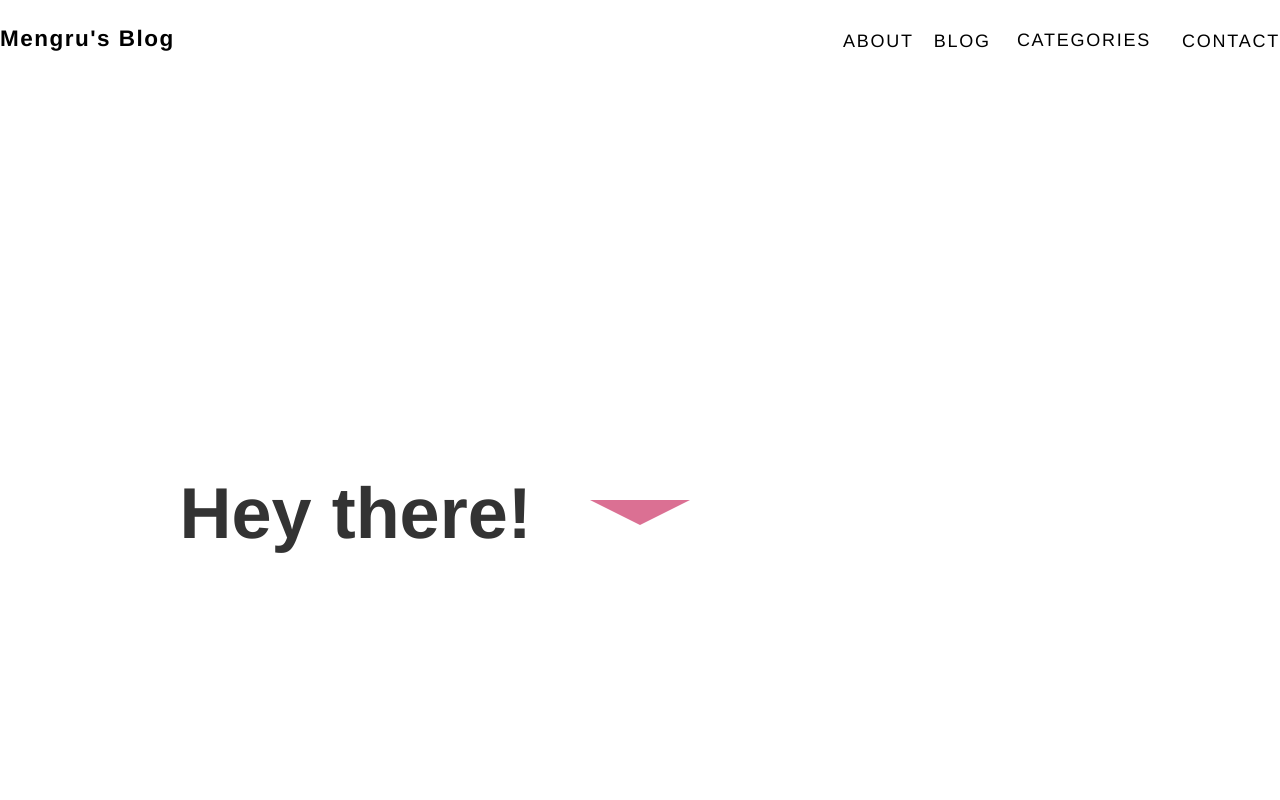
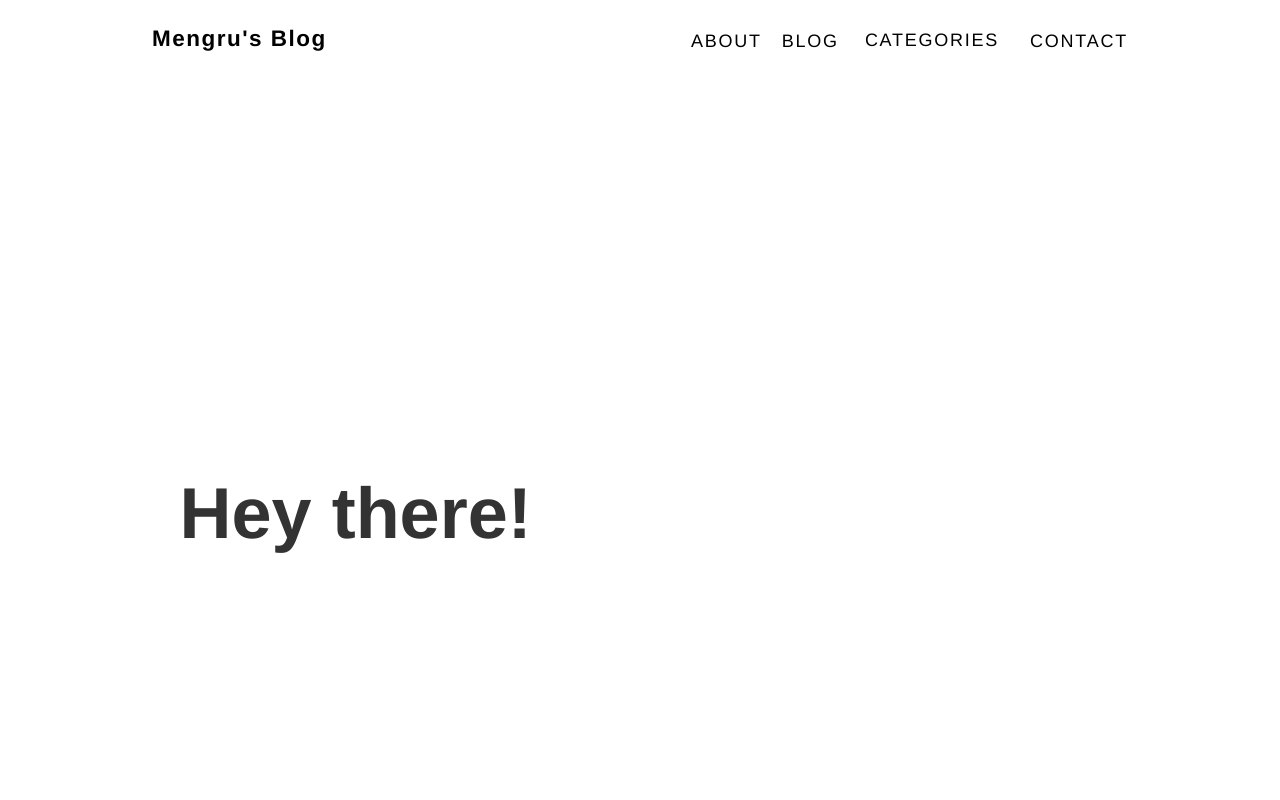
Before and after one commit to venemr/personal_blog, a Gatsby site: page / in a window 1280 px wide. Shown: the top 800 px of the page. Built offline with nearby package versions, Linux system fonts and the light colour scheme; Gatsby itself is replaced by a stand-in of ours.

Commit message:
uncomment container css

```diff
--- a/src/pages/index.js
+++ b/src/pages/index.js
@@ -23,7 +23,10 @@ const ColoredLine = ({ color }) => (
 const IndexPage = () => (
   <Layout>
     <SEO title="Homepage" />
-    <Banner />
+    <div>
+       <Banner />
+    </div>
+
 
     <div className='profile-container'>
 
--- a/src/styles/styles.scss
+++ b/src/styles/styles.scss
@@ -12,23 +12,23 @@ html, body {
     font-size: 16px;
 }
 
-// .container {
-//     width: 100%;
-//     // min-width: 1200px;
-//     margin: 0 auto;
-//     @media(max-width: 1440px){
-//         width: 1280px;
-//         min-width: 1280px;
-//     }
-//     @media(max-width: 1280px){
-//         width: 976px;
-//         min-width: 976px;
-//     }
-//     @media(max-width: 976px){
-//         width: 768px;
-//         min-width: 768px;
-//     }
-// }
+.container {
+    width: 100%;
+    // min-width: 1200px;
+    margin: 0 auto;
+    @media(max-width: 1440px){
+        width: 1280px;
+        min-width: 1280px;
+    }
+    @media(max-width: 1280px){
+        width: 976px;
+        min-width: 976px;
+    }
+    @media(max-width: 976px){
+        width: 768px;
+        min-width: 768px;
+    }
+}
 
 .profile-container {
     width: 100%;
@@ -140,7 +140,6 @@ header {
 // for rightnav bar without children
 .rightnav-bar {
     text-align: left;
-    position: relative;
 
     .rightnav {
         color: black;
```
